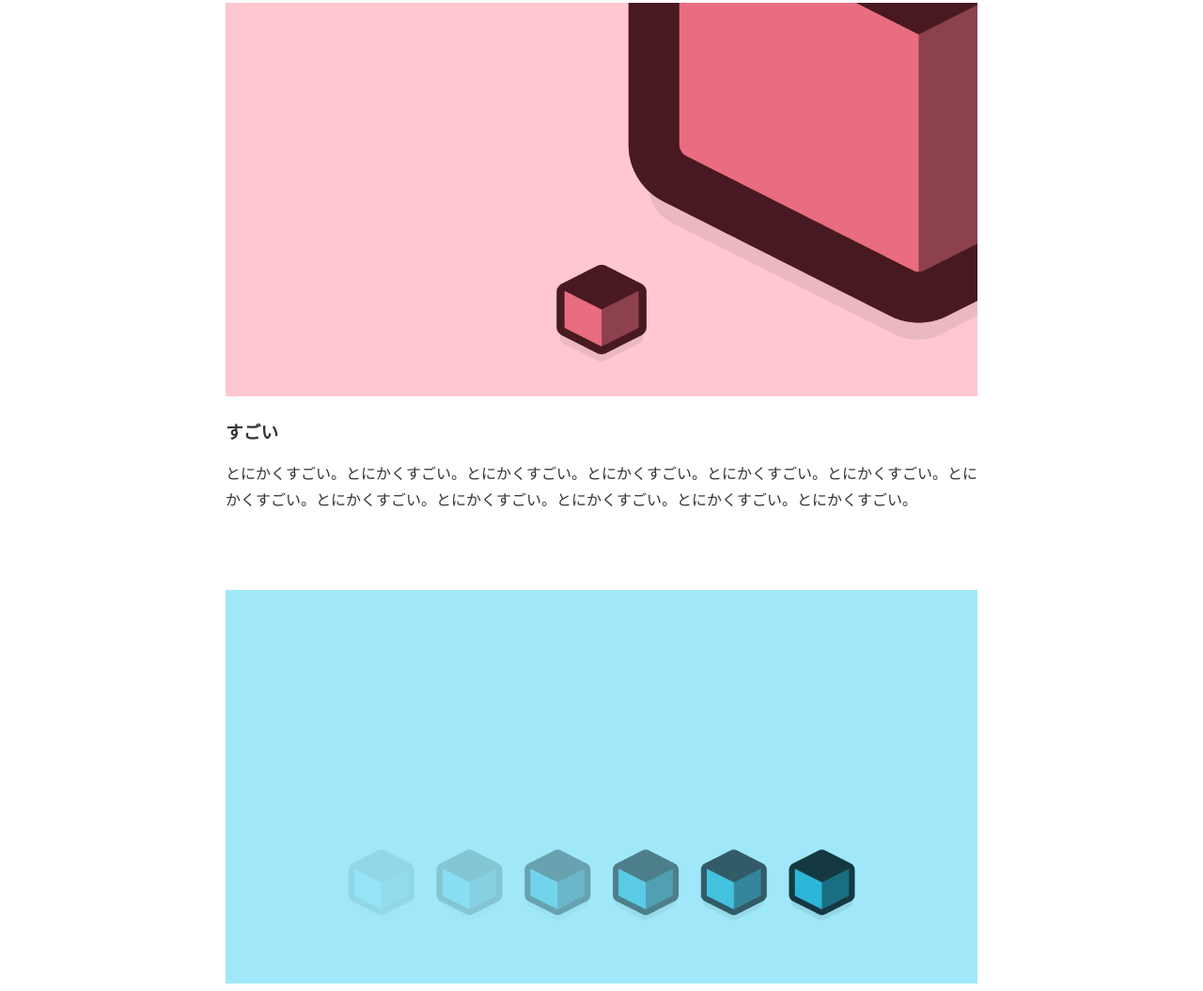
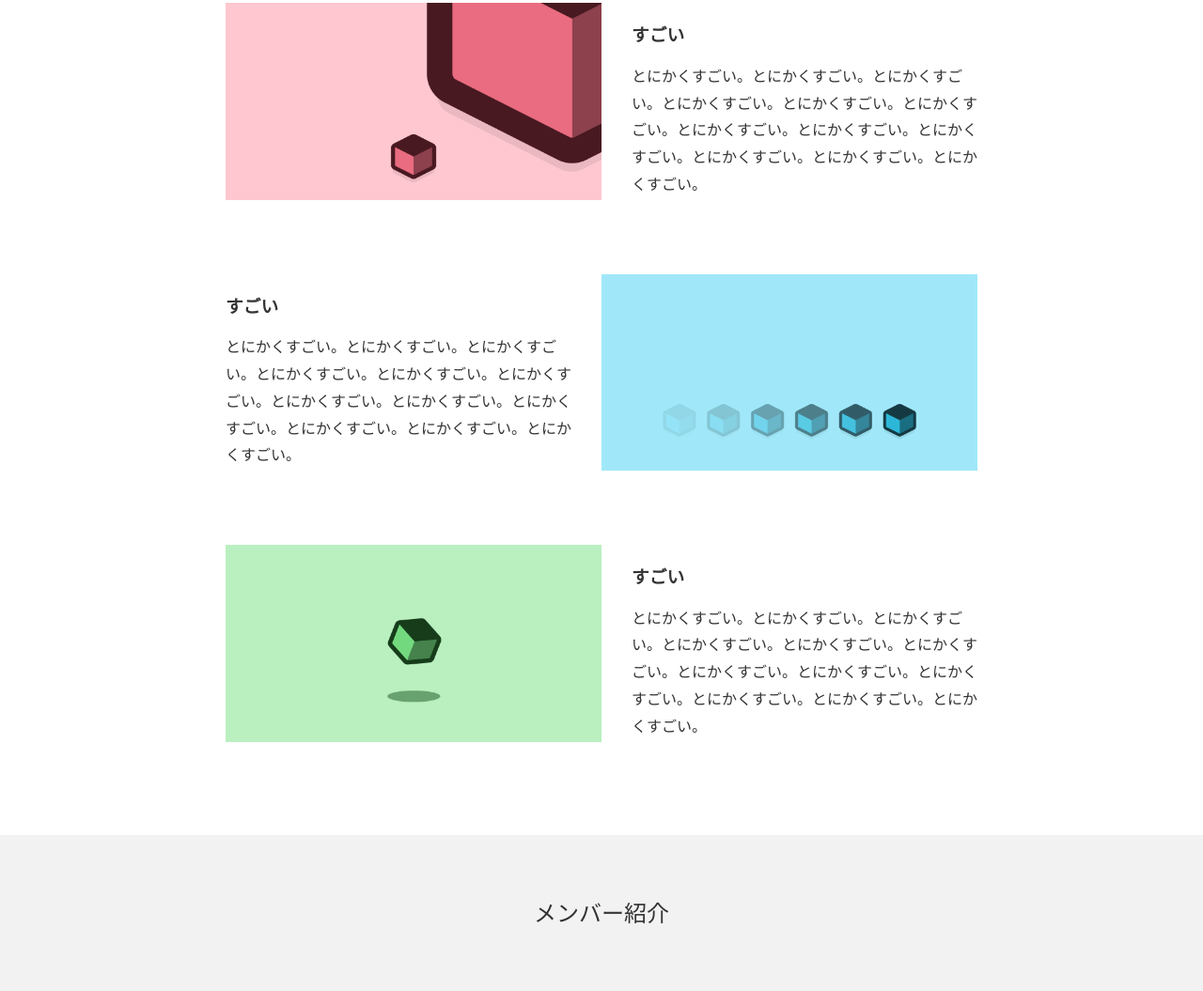
Before and after one commit to skikuchi7329/SampleHomepage, a plain HTML site: page html/index.html in a window 1280 px wide. Shown: the part 687-1742 px from the top of the page at 94% size. Drawn offline with Linux system fonts and the light colour scheme.

Commit message:
css style

```diff
--- a/css/styles.css
+++ b/css/styles.css
@@ -118,3 +118,20 @@ footer {
   width: 800px;
   margin: 0 auto;
 }
+
+.features section {
+  display: flex;
+  justify-content: space-between;
+}
+
+.features .pic {
+  width: 50%;
+}
+
+.features .info {
+  width: calc(50% - 32px);
+}
+
+.features section:nth-child(even) {
+  flex-direction: row-reverse;
+}
--- a/html/index.html
+++ b/html/index.html
@@ -32,6 +32,8 @@
         </div>
       </section>
 
+      <section>
+
         <div class="pic">
           <img src="../img/feature2.png" alt="">
 
@@ -42,6 +44,8 @@
           <p>とにかくすごい。とにかくすごい。とにかくすごい。とにかくすごい。とにかくすごい。とにかくすごい。とにかくすごい。とにかくすごい。とにかくすごい。とにかくすごい。とにかくすごい。とにかくすごい。</p>
         </div>
       </section>
+
+      <section>
 
         <div class="pic">
           <img src="../img/feature3.png" alt="">
```
